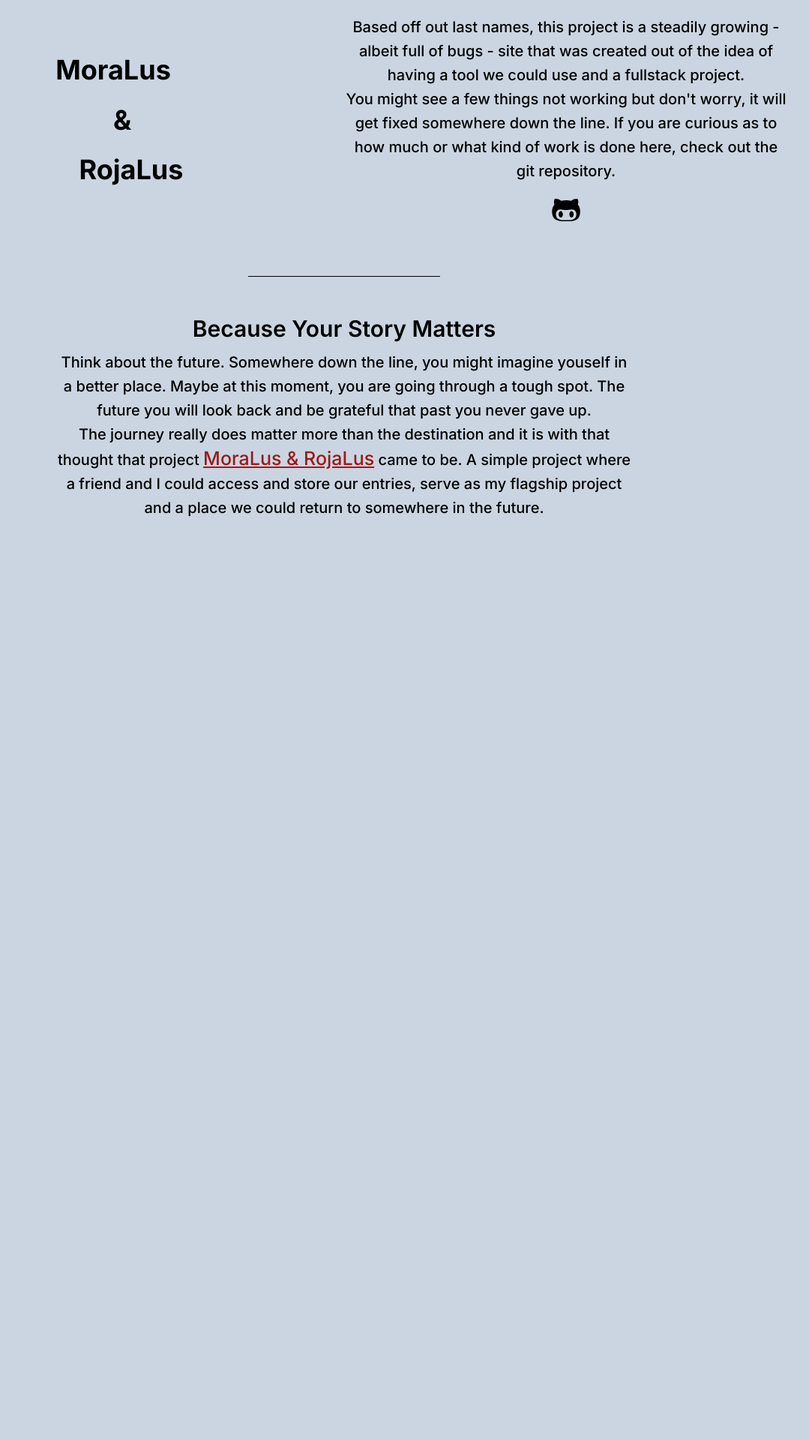
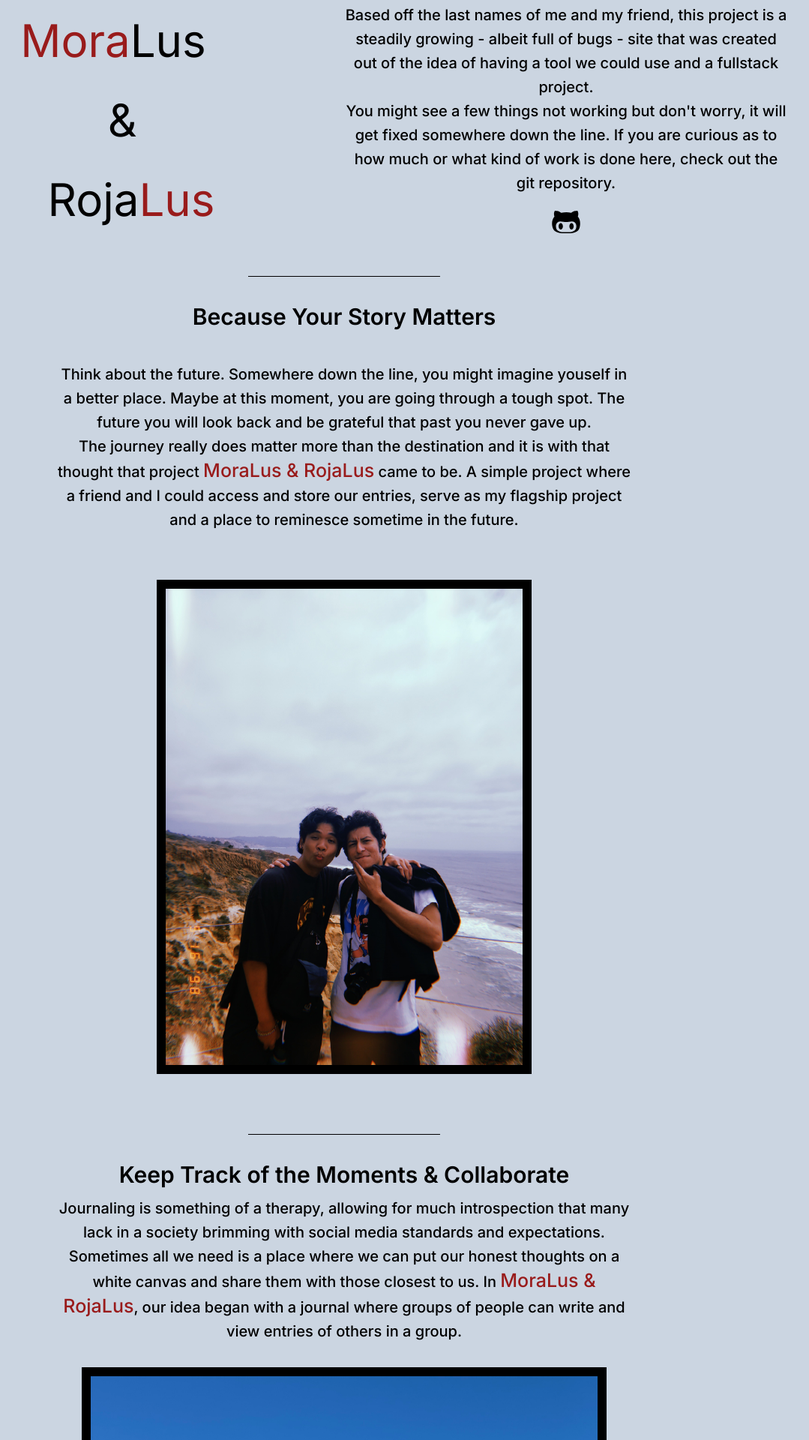
Before and after one commit to JMorales1905/moralus_rojalus, a Next.js app: page /landing in a window 1280 px wide. Shown: the top 1920 px of the page at 75% size, without its empty margins (181-1260 px from the left). Before the commit the page ends 800 px from the top, so only its background shows below. Built offline with nearby package versions, Linux system fonts and the light colour scheme.

Commit message:
Landing page update

```diff
--- a/app/(auth)/landing/page.tsx
+++ b/app/(auth)/landing/page.tsx
@@ -1,21 +1,22 @@
 import { FaGithubAlt } from "react-icons/fa"
 import { IconContext } from "react-icons"
+import Image from "next/image"
 
 export default function Page() {
     return (
         <section className="h-screen">
             {/* Title Card */}
             <div className="flex p-12 h-[40%] px-12">
-                <div className="flex-1 gap-y-4 grid justify-center items-center content-center justify-items-center text-heading1-bold">
-                    <h1 className="mr-6">MoraLus</h1>
+                <div className="flex-1 gap-y-4 grid justify-center items-center content-center justify-items-center text-[60px]">
+                    <h1 className="mr-6"><span className="text-red-800">Mora</span>Lus</h1>
                     <h1>&</h1>
-                    <h1 className="ml-6">RojaLus</h1>
+                    <h1 className="ml-6">Roja<span className="text-red-800">Lus</span></h1>
                 </div>
 
                 {/* Description */}
                 <div className="flex-1 text-center grid items-center text-heading4-medium leading-8 content-center">
                     <p>
-                        Based off out last names, this project is a steadily growing - albeit full of bugs -
+                        Based off the last names of me and my friend, this project is a steadily growing - albeit full of bugs -
                         site that was created out of the idea of having a tool we could use and a fullstack project.
                         <br />
                         You might see a few things not working but don't worry, it will get fixed somewhere down
@@ -27,19 +28,52 @@ export default function Page() {
                 </div>
             </div>
 
-            <div className="h-[1px] my-12 w-[20%] flex justify-center mx-auto bg-black"></div>
+            <div className="h-[1px] mt-12 mb-8 w-[20%] flex justify-center mx-auto bg-black"></div>
 
             {/* Body */}
             <div className="w-screen grid">
                 <div className="w-full text-center capitalize text-heading2-semibold">because your story matters</div>
-                <p className="text-heading4-medium justify-center leading-8 w-screen px-[20%] text-center mt-2">Think about the future. Somewhere down the line, you might imagine youself in a better place.
+                <p className="text-heading4-medium justify-center leading-8 w-screen p-8 px-[20%] text-center mt-2">Think about the future. Somewhere down the line, you might imagine youself in a better place.
                     Maybe at this moment, you are going through a tough spot. The future you will look back and be grateful that
                     past you never gave up.
                     <br />
                     The journey really does matter more than the destination and it is with that thought that
-                    project <span className="underline text-red-800 text-[25px]">MoraLus & RojaLus</span> came to be. A simple project where a friend and I could
-                    access and store our entries, serve as my flagship project and a place we could return to somewhere in the future.
+                    project <span className="text-red-800 text-[25px]">MoraLus & RojaLus</span> came to be. A simple project where a friend and I could
+                    access and store our entries, serve as my flagship project and a place to reminesce sometime in the future.
                 </p>
+                <div className="flex w-full justify-center p-8">
+                    <Image src={'/assets/image0.jpg'} width={500} height={500} alt="MoralusRojalus" className="border-[12px] border-black" />
+                </div>
+            </div>
+
+            <div className="h-[1px] mt-12 mb-8 w-[20%] flex justify-center mx-auto bg-black"></div>
+
+            <div className="w-full flex justify-center text-heading2-semibold">Keep Track of the Moments & Collaborate </div>
+            <p className="text-heading4-medium justify-center leading-8 w-screen px-[20%] text-center mt-2">Journaling is something of a therapy, allowing for much introspection that many lack in a
+                society brimming with social media standards and expectations. Sometimes all we need is a place
+                where we can put our honest thoughts on a white canvas and share them with those closest to us.
+                In <span className="text-red-800 text-[25px]">MoraLus & RojaLus</span>, our idea began with a journal where groups of people can
+                write and view entries of others in a group.
+            </p>
+            <div className="flex w-full justify-center p-8">
+                <Image src={'/assets/Collaborate.jpg'} width={700} height={700} alt="MoralusRojalus" className="border-[12px] border-black" />
+            </div>
+
+            <div className="h-[1px] mt-12 mb-8 w-[20%] flex justify-center mx-auto bg-black"></div>
+
+            <div className="flex">
+                <div className="grid flex-1 text-center">
+                    <div className="w-full grid justify-center text-heading2-semibold p-8">Begin Writing Thoughts and Memories with your First Entry</div>
+                    <p className="text-heading4-medium leading-8 px-[20%] text-center mt-2">
+                        An idea born between two friends, we'd like you to join us and populate our website.
+                        Request to join a group or create your own in a virtual journal playground that is always
+                        changing with new ways and features that enhance the your journey among those you wish to
+                        share your thoughts with.
+                    </p>
+                </div>
+                <div className="flex flex-1 justify-center">
+                    cockus-2
+                </div>
             </div>
         </section>
     )
```
Also changed, not shown: public/assets/Collaborate.jpg (added), public/assets/image0.jpg (added).
